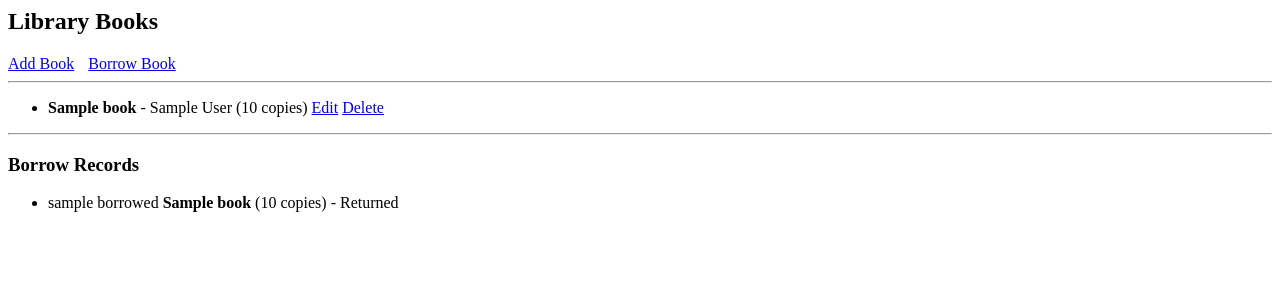
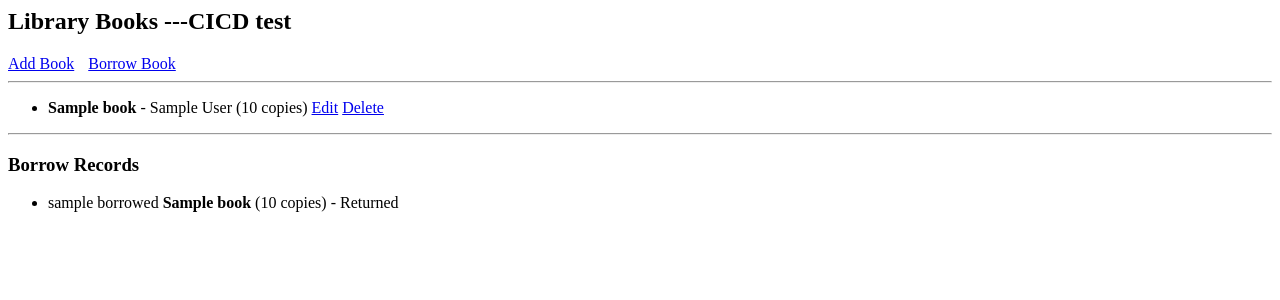
Before and after one commit to akshithpothuganti02-tech/LBS, a Django app: page / in a window 1280 px wide. Shown: the top 300 px of the page. Run offline with Django 5.2, Linux system fonts and the light colour scheme; tables that the repository leaves empty hold one stand-in row (values such as "Sample post").

Commit message:
updated book_list.html

```diff
--- a/books/templates/books/book_list.html
+++ b/books/templates/books/book_list.html
@@ -1,4 +1,4 @@
-<h2>Library Books</h2>
+<h2>Library Books ---CICD test</h2>
 
 <a href="{% url 'add_book' %}">Add Book</a>
 <a href="{% url 'borrow_book' %}" style="margin-left: 10px;">Borrow Book</a>
```
